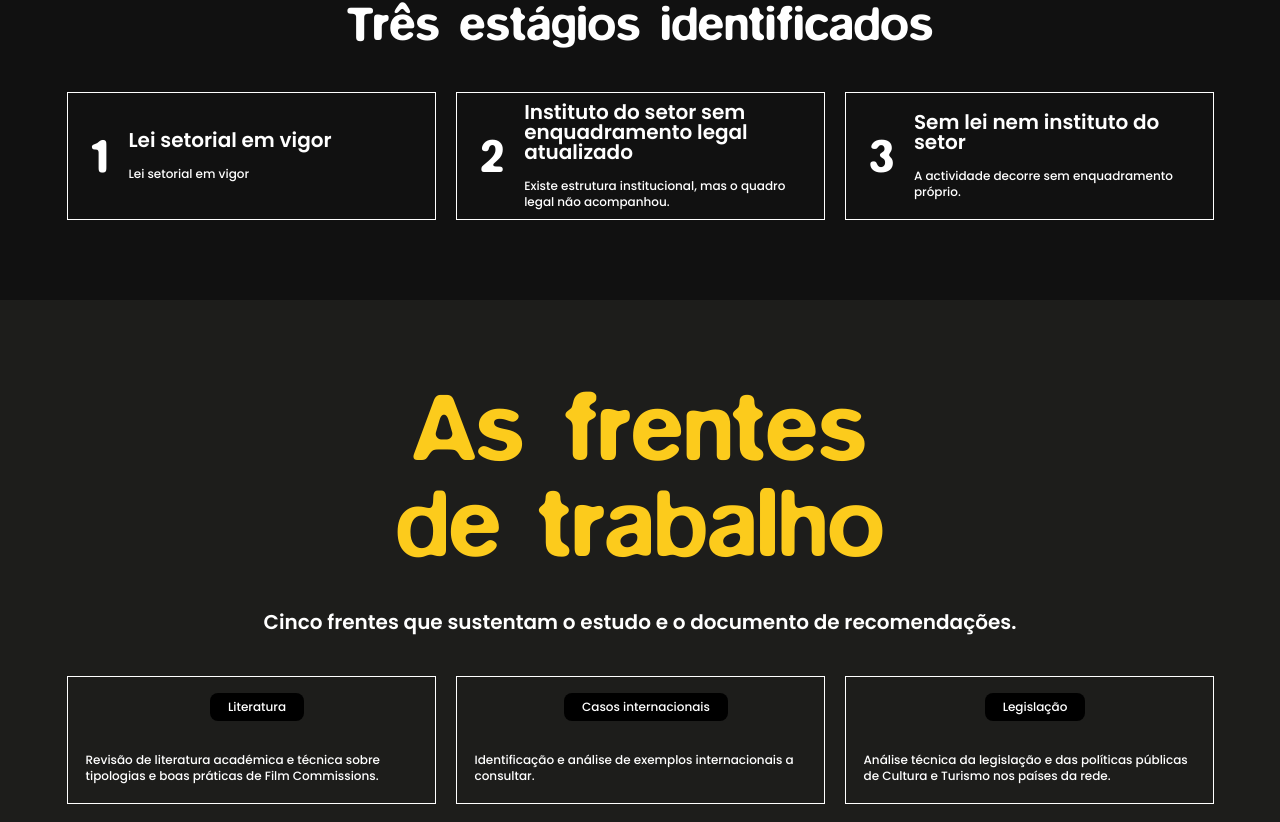
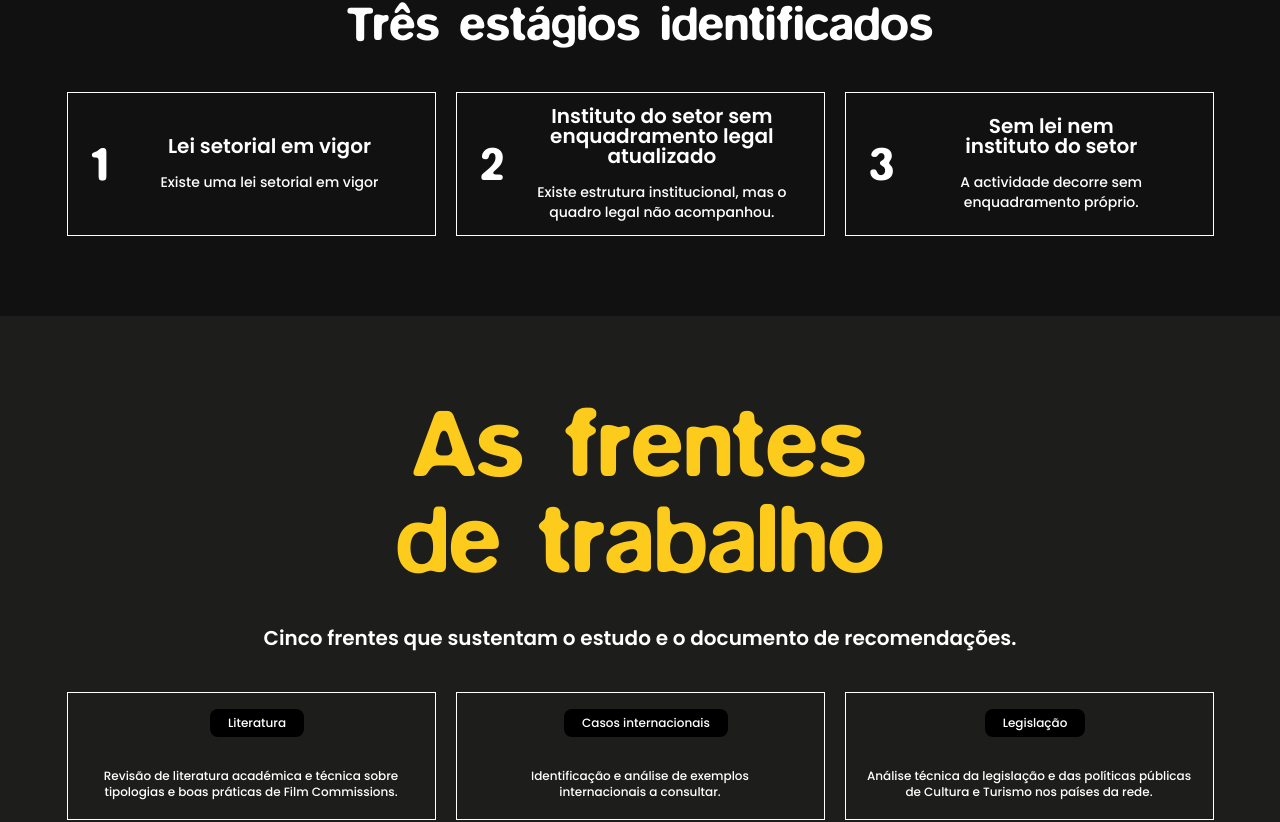
Before and after one commit to albertinoanima/rede-front, a Next.js app: page /film-commission in a window 1280 px wide. Shown: the part 1795-2617 px from the top of the page. Built offline with nearby package versions, Linux system fonts and the light colour scheme; no server answers.

Commit message:
textos alterados

```diff
--- a/src/components/Footer.tsx
+++ b/src/components/Footer.tsx
@@ -27,8 +27,8 @@ const menuItems = [
 
 const contactItems = [
   {
-    label: "info@redecinemapaloptl.org",
-    href: "mailto:info@redecinemapaloptl.org",
+    label: "redecinemapaloptl@gmail.com",
+    href: "mailto:redecinemapaloptl@gmail.com",
   },
   {
     label: "+258 849517611",
--- a/src/components/film-commission/ScreenCommission.tsx
+++ b/src/components/film-commission/ScreenCommission.tsx
@@ -29,7 +29,7 @@ export const ScreenCommission: React.FC = () => {
             level="h2"
             className={`${customBlur.className} mb-2 break-words text-center text-[44px] font-medium leading-none text-rede-yellow sm:text-[66px] lg:mb-4 lg:text-[96px] lg:leading-24`}
           >
-           Rede lusófona,
+           Rede regional,
             <br />
             pontes estratégicas
           </Heading>
@@ -41,7 +41,7 @@ export const ScreenCommission: React.FC = () => {
           <Text className="mx-auto max-w-4xl text-center text-base font-semibold leading-6 sm:text-lg sm:leading-7 lg:text-[20px]">
             O posicionamento proposto é o de uma{' '}
                 <span className="text-rede-yellow">
-                  rede lusófona com pontes estratégicas para os ecossistemas
+                  rede regional com pontes estratégicas para os ecossistemas
                   francófono e anglófono
                 </span>
                 , refletindo as esferas reais de influência cultural e económica
--- a/src/components/film-commission/WhatItComprises.tsx
+++ b/src/components/film-commission/WhatItComprises.tsx
@@ -16,7 +16,7 @@ const workAreas = [
     number: '',
     category: 'Casos internacionais',
     description:
-      'Identificação e análise de exemplos internacionais a consultar.',
+      'Identificação e análise de exemplos<br/> internacionais a consultar.',
   },
   {
     number: ' ',
@@ -34,7 +34,7 @@ const workAreas = [
     number: ' ',
     category: 'Estudo de caso',
     description:
-      'Elaboração de uma proposta preliminar de estudo de caso em Inhambane.',
+      'Elaboração de uma proposta preliminar <br/>de estudo de caso em Inhambane.',
   }
 ]
 
@@ -73,10 +73,8 @@ export const WhatItComprises: React.FC = () => {
                 <Tag label={area.category} variant="muted" size="lg" className="border-none bg-black text-center" />
               </div>
 
-              <div className="flex h-auto w-full flex-1 items-start px-[18px] pb-3">
-                <Text className="text-[12px] font-medium leading-4">
-                  {area.description}
-                </Text>
+              <div className="flex h-auto w-full flex-1 items-start justify-center px-[18px] pb-3">
+                <Text className="text-[12px] text-center font-medium leading-4" dangerouslySetInnerHTML={{ __html: area.description}}/>
               </div>
             </article>
           ))}
--- a/src/components/film-commission/WhereWeAre.tsx
+++ b/src/components/film-commission/WhereWeAre.tsx
@@ -8,7 +8,7 @@ const legislativeStages = [
   {
     id: 1,
     title: 'Lei setorial em vigor',
-    countries: 'Lei setorial em vigor',
+    countries: 'Existe uma lei setorial em vigor',
   },
   {
     id: 2,
@@ -17,7 +17,7 @@ const legislativeStages = [
   },
   {
     id: 3,
-    title: 'Sem lei nem instituto do setor',
+    title: 'Sem lei nem<br/> instituto do setor',
     countries: 'A actividade decorre sem enquadramento próprio.',
   },
 ]
@@ -48,29 +48,22 @@ export const WhereWeAre: React.FC = () => {
 
         <div className="flex h-auto w-full flex-col items-stretch justify-center gap-4 sm:items-center lg:flex-row lg:gap-5">
           {legislativeStages.map((stage) => (
-            <article
-              key={stage.id}
-              className="flex min-h-32 w-full items-center gap-5 border border-rede-white px-5 py-6 sm:max-w-92.25 sm:px-6 lg:h-32 lg:w-92.25 lg:py-0"
-            >
-              <Text
-                aria-hidden="true"
-                className={`${customBlur.className} shrink-0 text-[48px] leading-14`}
-              >
+            <article key={stage.id} className="flex min-h-36 w-full items-center gap-5 border border-rede-white px-5 py-6 sm:max-w-92.25 sm:px-6 lg:h-32 lg:w-92.25 lg:py-0">
+              <Text aria-hidden="true" className={`${customBlur.className} shrink-0 text-[48px] leading-14`}>
                 {stage.id}
               </Text>
 
-              <div className="flex min-w-0 flex-col gap-3 lg:gap-4">
-                <Text className="text-lg font-semibold leading-5 sm:text-[20px]">
-                  {stage.title}
-                </Text>
+              <div className="w-full flex flex-col justify-center items-center gap-3 lg:gap-4">
+                <Text className="text-[22px] text-center font-semibold leading-5 sm:text-[20px]" dangerouslySetInnerHTML={{ __html: stage.title }}/>
 
-                <Text className="text-[12px] font-medium leading-4">
+                <Text className="text-[14px] text-center font-medium leading-5">
                   {stage.countries}
                 </Text>
               </div>
             </article>
           ))}
         </div>
+
       </div>
     </section>
   )
```
